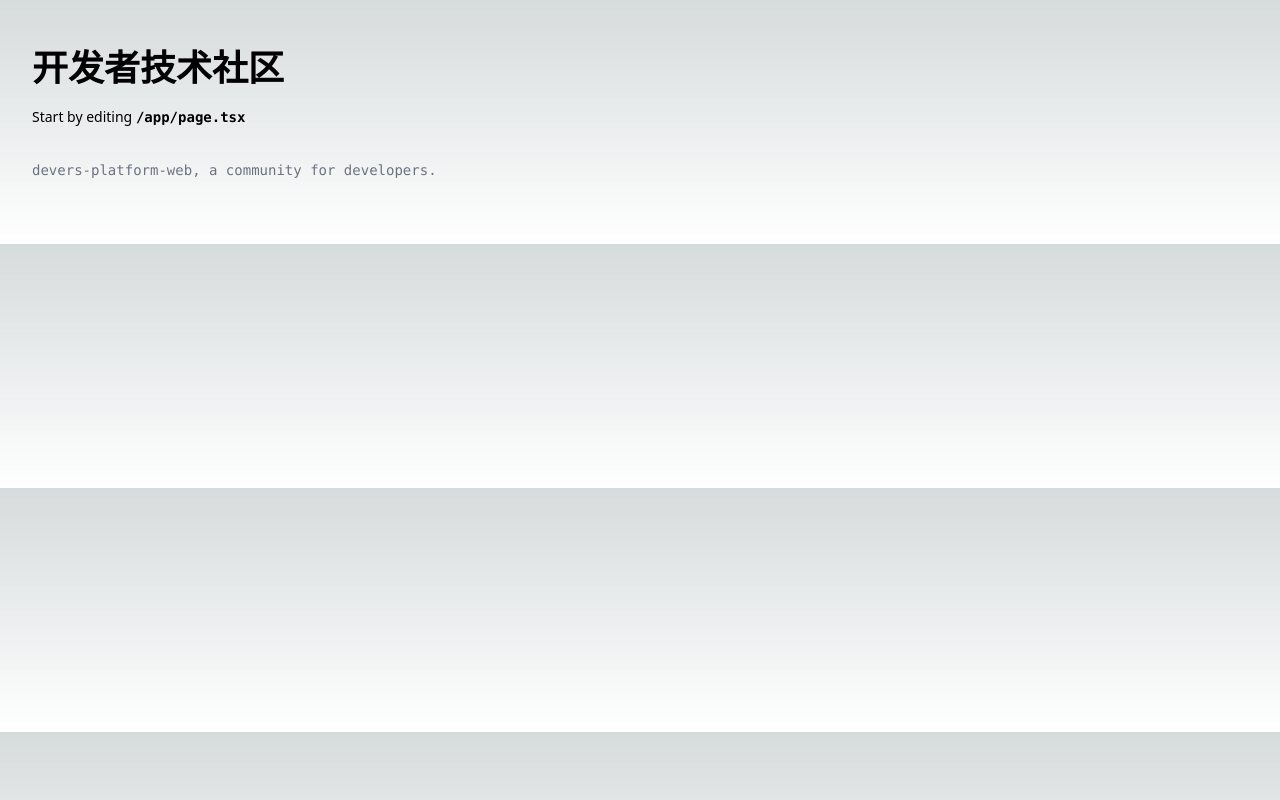
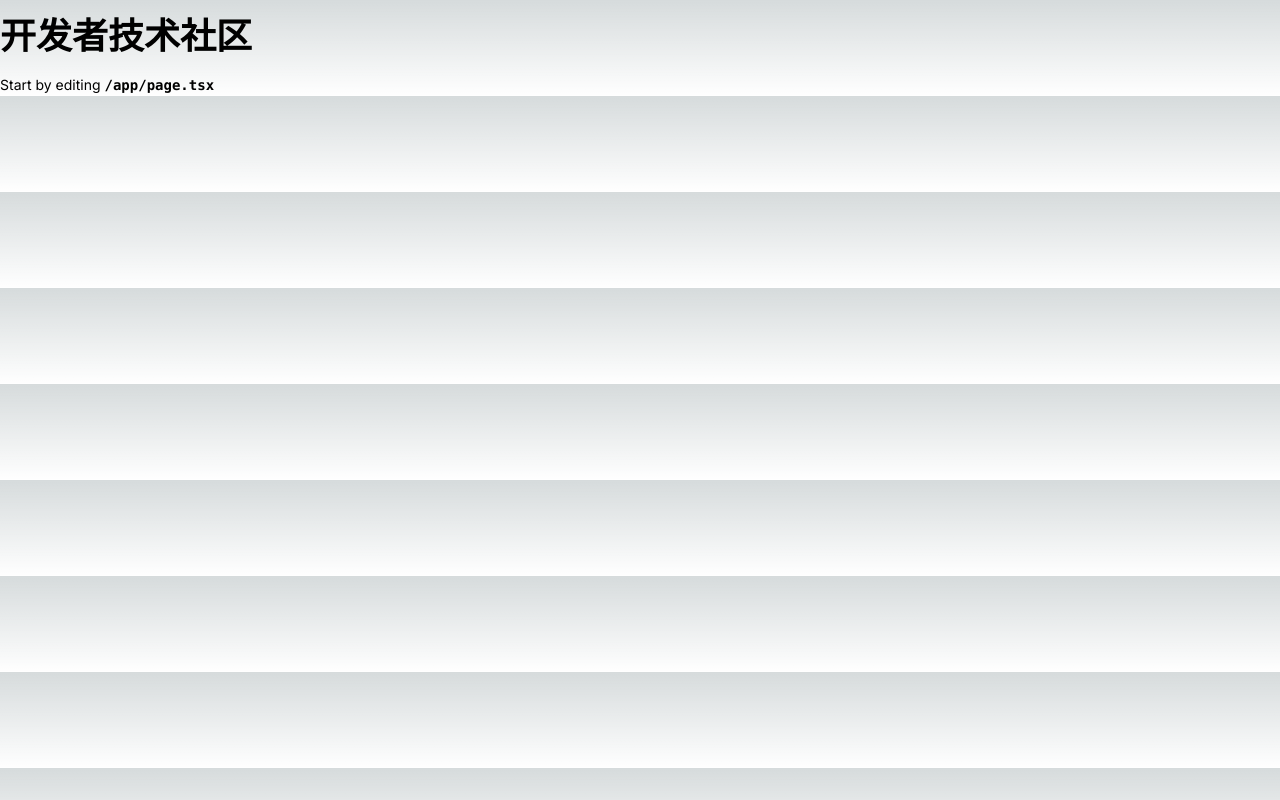
Before and after one commit to devers-platform/web-interface, a Next.js app: page / in a window 1280 px wide. Built offline with nearby package versions, Linux system fonts and the light colour scheme.

Commit message:
change: remove temporary footers

```diff
--- a/app/global-error.tsx
+++ b/app/global-error.tsx
@@ -1,6 +1,8 @@
 'use client'
 
 import Link from "next/link";
+import Header from "@/app/header";
+import Footer from "@/app/footer";
 
 /// Error handling page
 ///
@@ -19,13 +21,12 @@ export default function GlobalError({error, reset}: {
             <title>出现了一点错误 | 开发者技术社区</title>
         </head>
         <body>
+        <Header />
         <main className="container mx-auto px-8 py-8">
             <h1 className="font-sans text-4xl font-black py-4">出现了点错误</h1>
             <p className="py-8">
                 <Link href="/">返回首页</Link>
             </p>
-
-            <p className="font-mono text-sm py-8 text-gray-500">devers-platform-web, a community for developers.</p>
 
             <div className="px-8 py-8 rounded-xl bg-gray-200/[.05]">
                 <p className="font-sans font-bold text-2xl text-gray-500">Uncaught Error Occurred</p>
@@ -42,6 +43,7 @@ export default function GlobalError({error, reset}: {
                 </div>
             </div>
         </main>
+        <Footer />
         </body>
         </html>
     )
--- a/app/not-found.tsx
+++ b/app/not-found.tsx
@@ -15,8 +15,6 @@ export default function NotFound() {
             <p className="py-8">
                 <Link href="/">返回首页</Link>
             </p>
-
-            <p className="font-mono text-sm py-8 text-gray-500">devers-platform-web, a community for developers.</p>
         </main>
     )
 }
--- a/app/page.tsx
+++ b/app/page.tsx
@@ -1,10 +1,9 @@
 export default function Home() {
     return (
-        <main className="container mx-auto px-8 py-8">
-            <h1 className="font-sans text-4xl font-black py-4">开发者技术社区</h1>
-            <span className="font-sans text-sm">Start by editing <code
+        <>
+            <h1 className="text-4xl font-black py-4">开发者技术社区</h1>
+            <span className="text-sm">Start by editing <code
                 className="font-mono font-bold">/app/page.tsx</code></span>
-            <p className="font-mono text-sm py-8 text-gray-500">devers-platform-web, a community for developers.</p>
-        </main>
+        </>
     )
 }
```
